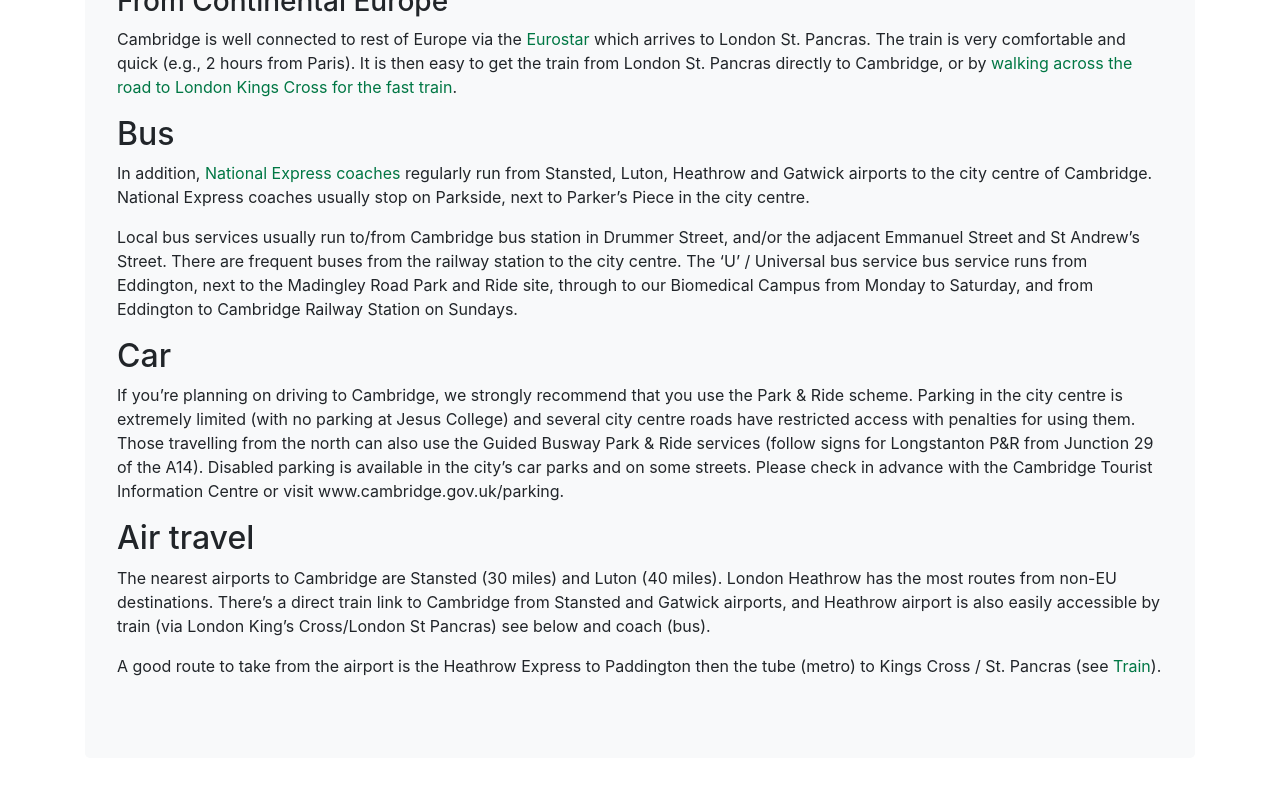
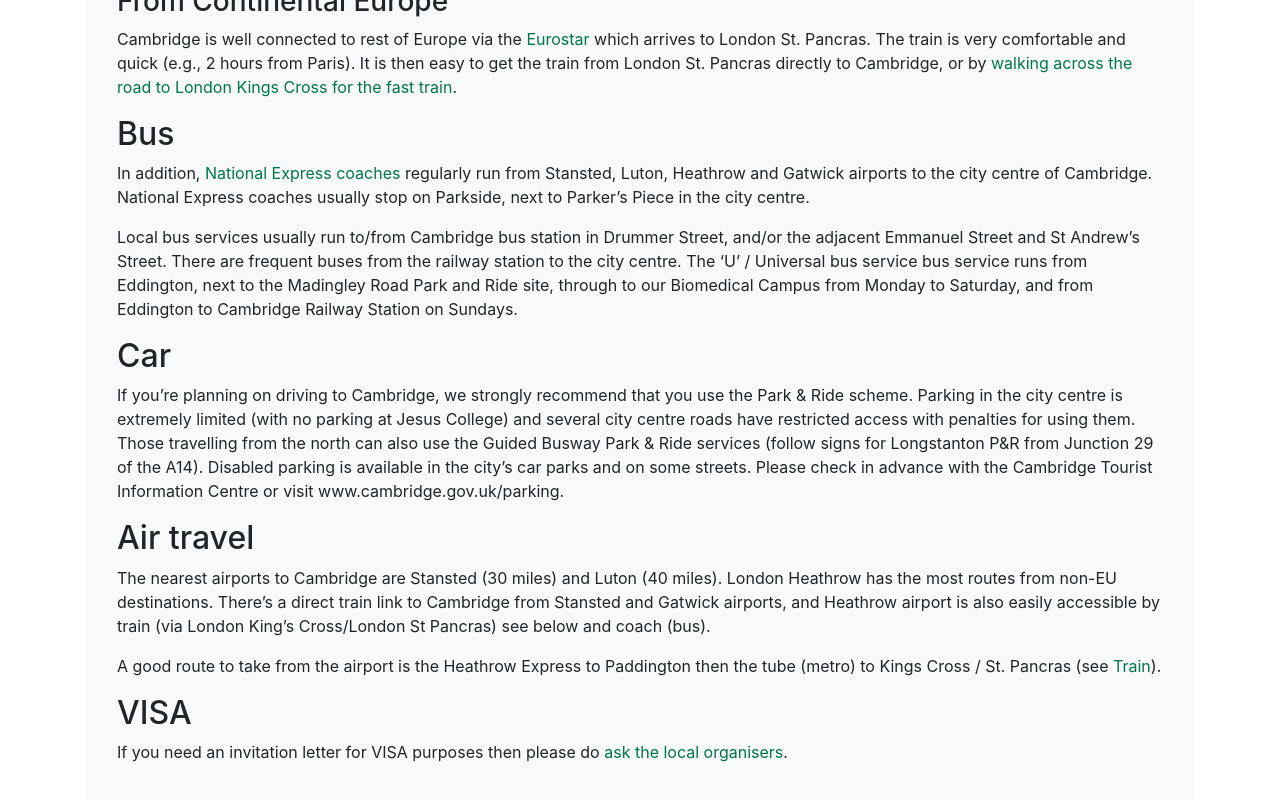
Before and after one commit to DigitaleGesellschaft/jekyll-theme-conference, a Jekyll site: the page built from travel.md, in a window 1280 px wide and 900 px high, scrolled down 759 px. Shown: the top 801 px of the window. Built offline with Jekyll 4.4.1, drawn with Linux system fonts in a browser that asks for light colours.

Commit message:
Update travel.md

```diff
--- a/travel.md
+++ b/travel.md
@@ -47,3 +47,7 @@
 
 A good route to take from the airport is the Heathrow Express to Paddington then the tube (metro) to Kings Cross / St. Pancras
 (see [Train](#Train)).
+
+## VISA
+
+If you need an invitation letter for VISA purposes then please do [ask the local organisers](mailto:iccs@maths.cam.ac.uk).
```
